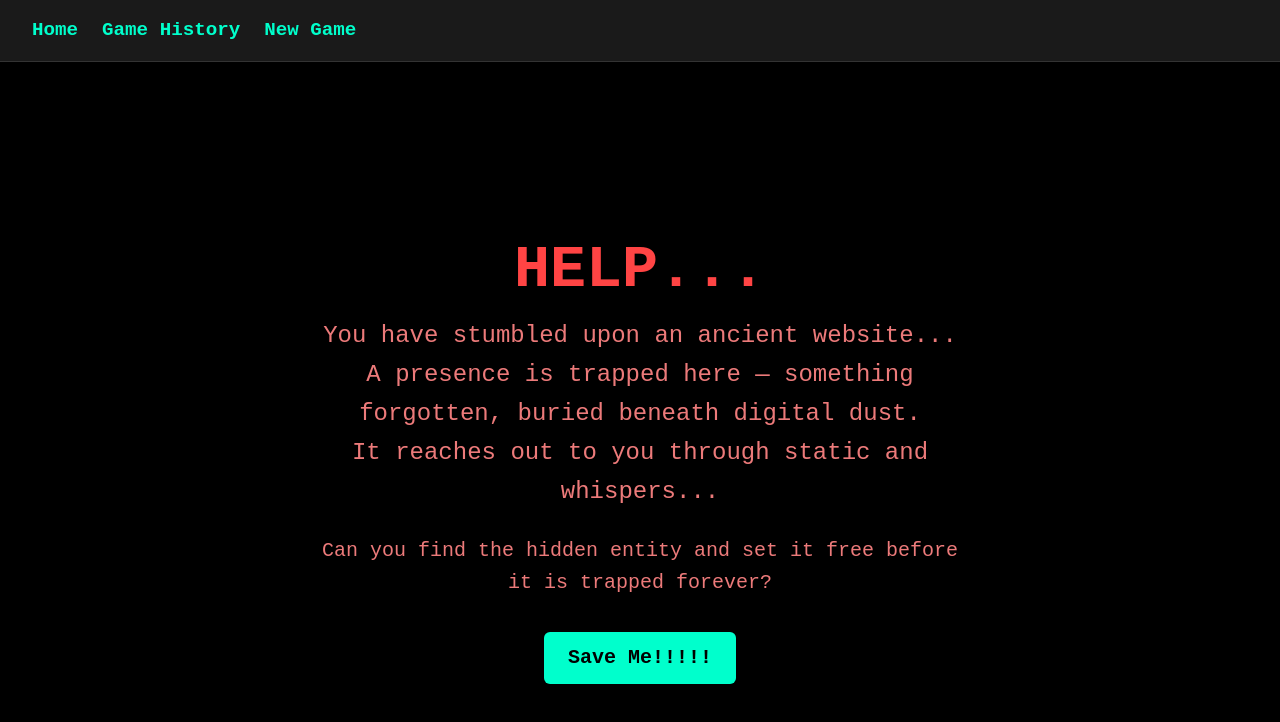
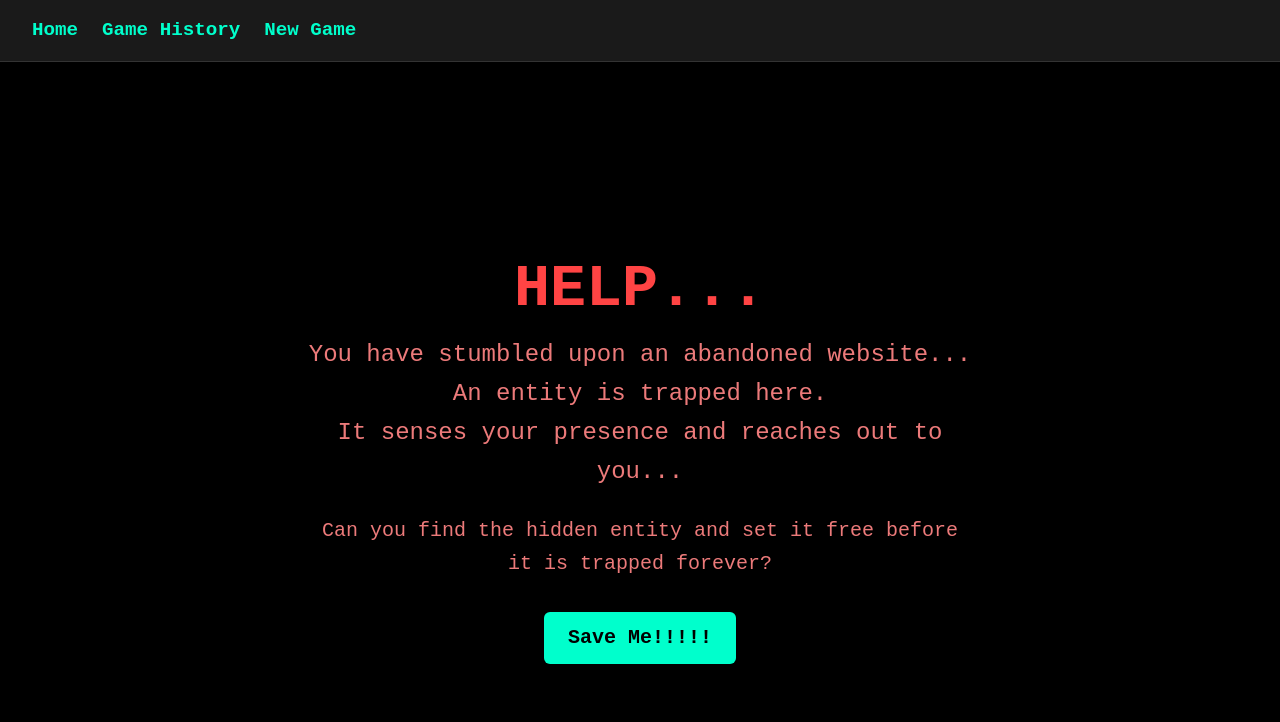
Before and after one commit to Nanacui61/final-project, a Next.js app: page / in a window 1280 px wide. Shown: the top 722 px of the page. Built offline with nearby package versions, Linux system fonts and the light colour scheme.

Commit message:
Update page.tsx so the main text doens't read like GPT

```diff
--- a/app/page.tsx
+++ b/app/page.tsx
@@ -9,10 +9,11 @@ export default function IntroScreen() {
                 <h1 className="text-6xl font-bold text-[#ff4444] mb-4">HELP...</h1>
 
                 <p className="text-2xl leading-relaxed mb-6">
-                    You have stumbled upon an ancient website... <br />
-                    A presence is trapped here — something forgotten, buried beneath digital dust. <br />
-                    It reaches out to you through static and whispers...
+                    You have stumbled upon an abandoned website... <br />
+                    An entity is trapped here. <br />
+                    It senses your presence and reaches out to you...
                 </p>
+
 
                 <p className="text-xl leading-relaxed mb-8">
                     Can you find the hidden entity and set it free before it is trapped forever?
```
